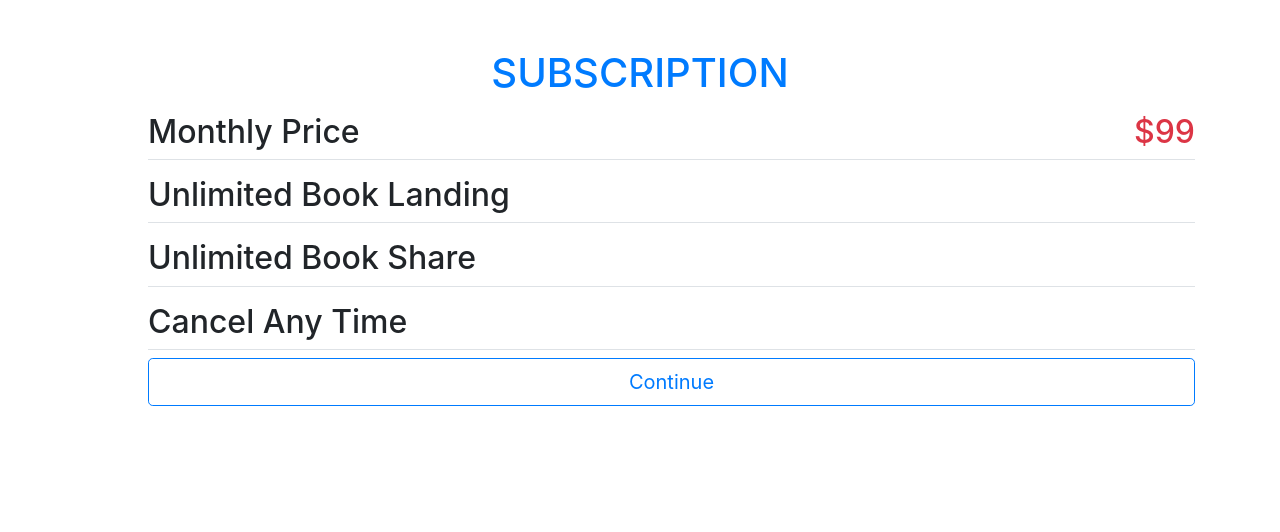
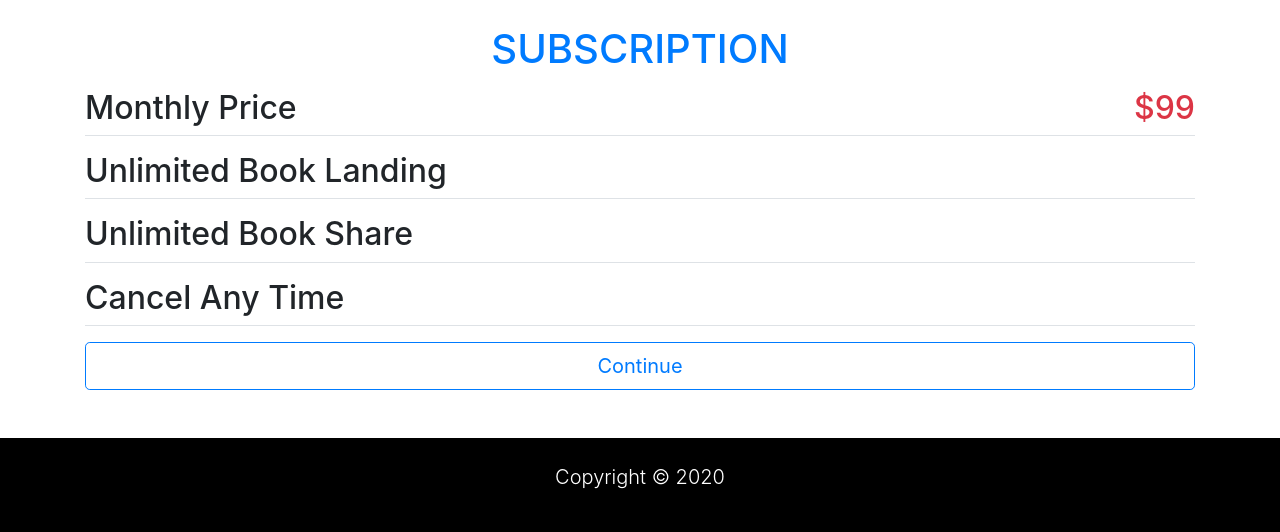
Before and after one commit to faridmumtaz/booksXchange, a PHP site: page / in a window 1280 px wide. Shown: the part 2202-2734 px from the top of the page. Before the commit the page ends 2608 px from the top, so only its background shows below. Run offline with PHP 8.4, Linux system fonts and the light colour scheme; some libraries are stand-ins or nearby versions.

Commit message:
I have created the footer of index.php

```diff
--- a/index.php
+++ b/index.php
@@ -14,8 +14,10 @@
     <title>booksXchange</title>
   </head>
   <body>
+      <!-- HEADER SECTION -->
+      <header id="main-header">
         <!-- Navbar -->
-      <nav class="navbar navbar-expand-md navbar-dark bg-dark fixed-top py-3" id="navbar">
+        <nav class="navbar navbar-expand-md navbar-dark fixed-top py-3 main-navbar" id="main-navbar">
             <div class="container">
             <a href="index.php" class="navbar-brand">booksXchange</a>
             <button class="navbar-toggler" data-toggle="collapse" data-target="#navbarNav">
@@ -51,6 +53,7 @@
             </div>
             </div>
         </nav>
+      </header>
       <!-- SHOWCASE SECTION -->
       <section id="showcase">
         <div id="myCarousel" class="carousel slide" data-ride="carousel">
@@ -73,7 +76,7 @@
       </section>
 
       <!-- HOME ICONS SECTION -->
-      <section id="home-icons" class="py-5">
+      <section id="home-icons" class="py-5 text-center bg-light">
         <div class="container">
         <h1 class="text-center mb-4">Our Goals</h1>
         <hr>
@@ -99,7 +102,7 @@
       </section>
 
       <!-- LOOKING BOOK SECTION -->
-      <section id="lookingbook" class="p-4 mb-4">
+      <section id="lookingbook" class="p-4">
         <div class="dark-overlay">
           <div class="row">
             <div class="col">
@@ -112,7 +115,7 @@
         </div>
       </section>
       <!-- INFO SECTION -->
-      <section id="info" class="py-3">
+      <section id="info" class="bg-light py-3">
           <div class="container">
             <div class="row">
               <div class="col-md-6 align-self-center">
@@ -129,7 +132,7 @@
       </section>
 
       <!-- BEST BOOKS -->
-      <section id="books" class="p-4 mb-4">
+      <section id="books" class="p-4 mb-4 bg-light">
         <div class="container">
           <hr>
           <h1 class="text-center">Our Best Books</h1>
@@ -177,19 +180,37 @@
       <section id="subscription" class="py-4">
         <div class="container">
           <h1 class="text-center text-uppercase text-primary">Subscription</h1>
-          <div class="row mb-4 ml-5">
+          <div class="row mb-4">
             <div class="col">
                 <h2 class="border-bottom d-flex py-2">Monthly Price <span class="text-danger ml-auto">$99</span></h2>
                 <h2 class="border-bottom py-2">Unlimited Book Landing</h2>
                 <h2 class="border-bottom py-2">Unlimited Book Share</h2>
                 <h2 class="border-bottom py-2">Cancel Any Time</h2>
-                <a href="login.php" class="btn btn-outline-primary btn-lg btn-block">Continue</a>
+                <a href="login.php" class="mt-3 btn btn-outline-primary btn-lg btn-block">Continue</a>
             </div>
           </div>
         </div>
       </section>
 
     <!-- COMMENT SECTION -->
+
+
+    <!-- GET IN TOUCH SECTION -->
+
+
+    <!-- FOOTER SECTION -->
+
+    <footer id="main-footer" class="p-4">
+        <div class="container">
+            <div class="row text-center">
+                <div class="col-md-6 mx-auto">
+                    <p class="lead">
+                        Copyright &copy; <span id="year"></span>
+                    </p>
+                </div>
+            </div>
+        </div>
+    </footer>
 
     <!-- Optional JavaScript -->
     <!-- jQuery first, then Popper.js, then Bootstrap JS -->
@@ -198,6 +219,9 @@
     <script src="https://stackpath.bootstrapcdn.com/bootstrap/4.5.2/js/bootstrap.min.js" integrity="sha384-B4gt1jrGC7Jh4AgTPSdUtOBvfO8shuf57BaghqFfPlYxofvL8/KUEfYiJOMMV+rV" crossorigin="anonymous"></script>
     <script src="https://cdnjs.cloudflare.com/ajax/libs/ekko-lightbox/5.3.0/ekko-lightbox.min.js"></script>
     <script>
+        // Get Full Year
+        $('#year').text(new Date().getFullYear());
+
       // Lightbox Init
       $(document).on('click', '[data-toggle="lightbox"]', function (event) {
         event.preventDefault();
```
Lines whose indentation alone changed are shown as unchanged.
